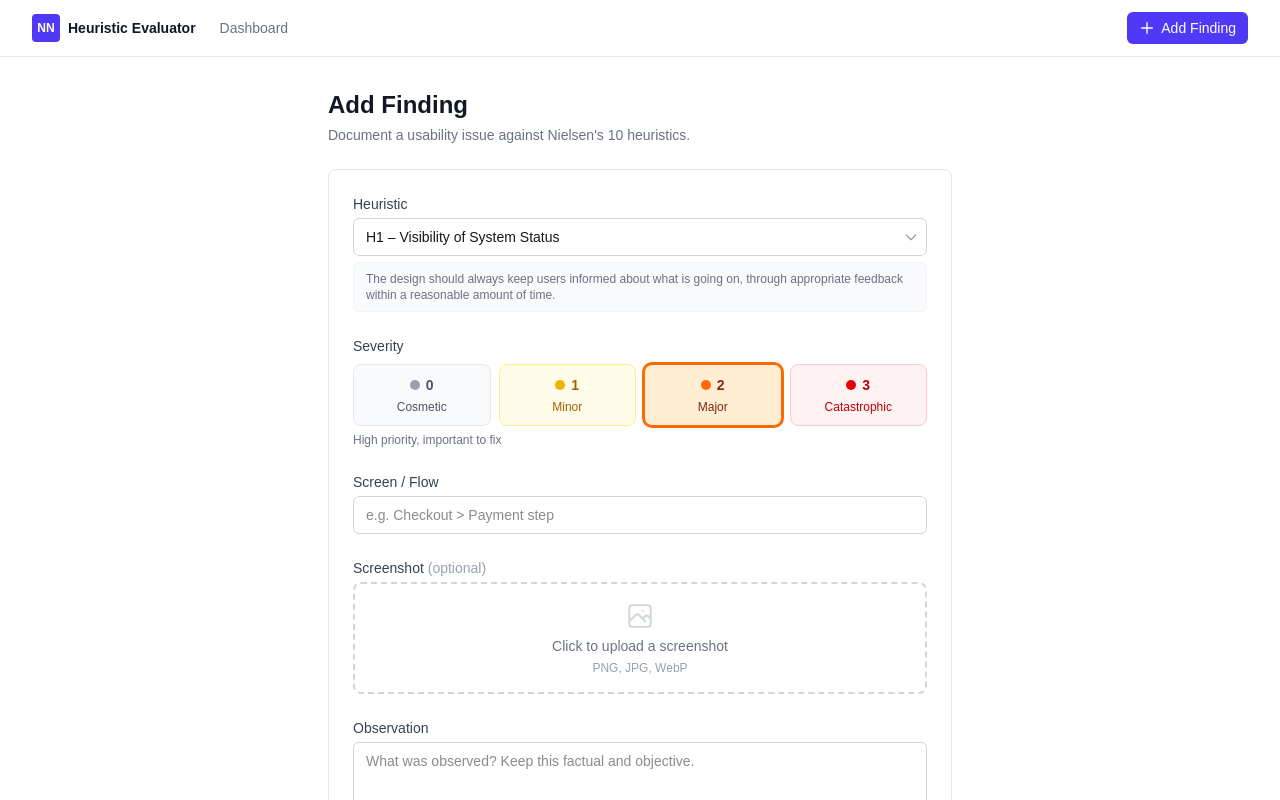
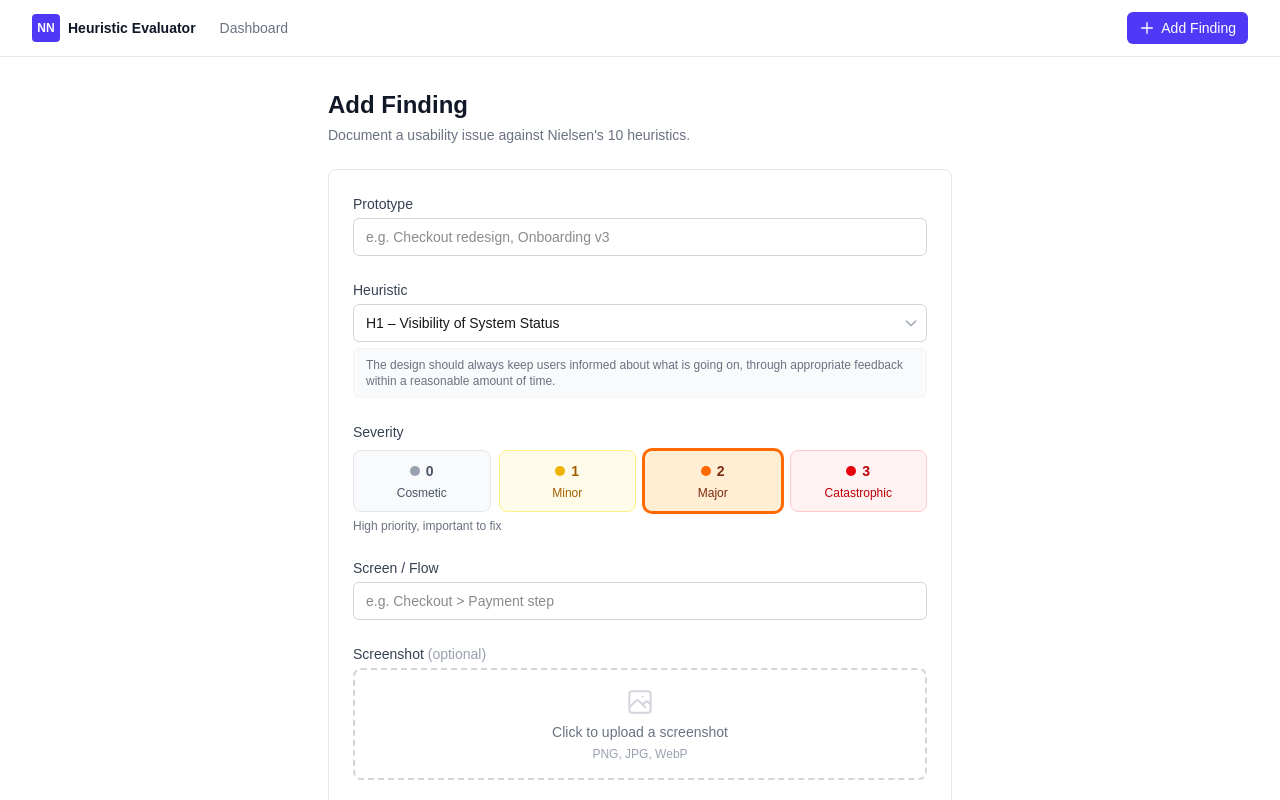
Before and after one commit to christopherrossi/HeuristicsTest, a Next.js app: page /new in a window 1280 px wide. Shown: the top 800 px of the page. Built offline with nearby package versions, Linux system fonts and the light colour scheme.

Commit message:
Move Prototype field to top of form

```diff
--- a/app/components/FindingForm.tsx
+++ b/app/components/FindingForm.tsx
@@ -126,7 +126,26 @@ export default function FindingForm({ initialFinding, onSave }: Props) {
 
   return (
     <form onSubmit={handleSubmit} className="space-y-6">
-      {/* Heuristic */}
+      {/* Prototype */}
+      <div>
+        <label className="block text-sm font-medium text-gray-700 mb-1">
+          Prototype
+        </label>
+        <input
+          type="text"
+          value={prototype}
+          onChange={(e) => setPrototype(e.target.value)}
+          placeholder="e.g. Checkout redesign, Onboarding v3"
+          className={`w-full rounded-md border px-3 py-2 text-sm focus:outline-none focus:ring-2 focus:ring-indigo-500 ${
+            errors.prototype ? 'border-red-400' : 'border-gray-300'
+          }`}
+        />
+        {errors.prototype && (
+          <p className="mt-1 text-xs text-red-600">{errors.prototype}</p>
+        )}
+      </div>
+
+            {/* Heuristic */}
       <div>
         <label className="block text-sm font-medium text-gray-700 mb-1">
           Heuristic
```
